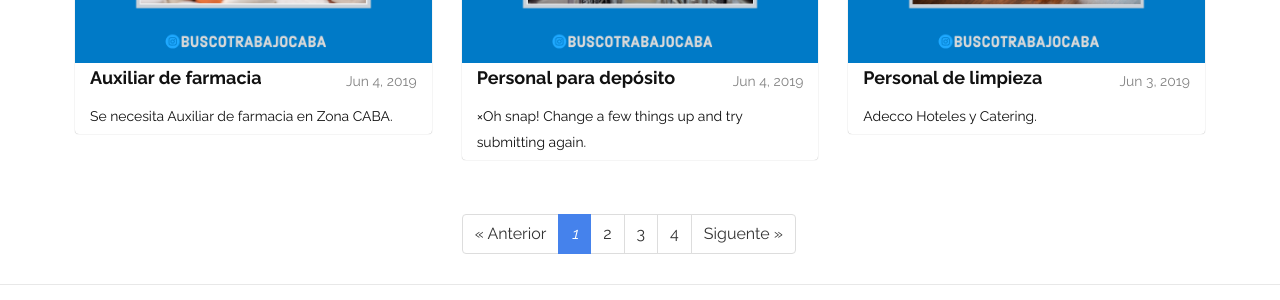
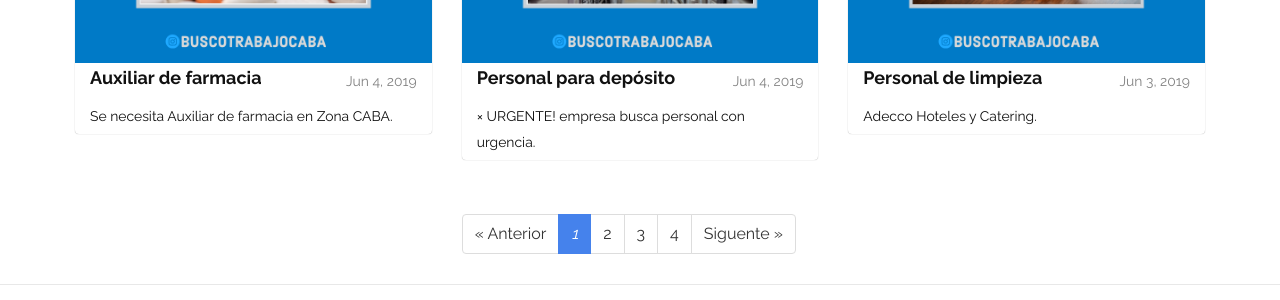
Before and after one commit to Lucas68747/buscotrabajoargentina.github.io, a Jekyll site: the page built from index.html, in a window 1280 px wide. Shown: the part 672-972 px from the top of the page. Built offline with Jekyll 4.4.1, drawn with Linux system fonts in a browser that asks for light colours; the list of posts is cut into pages by our own code.

Commit message:
Update cartelrojo.html

```diff
--- a/_includes/cartelrojo.html
+++ b/_includes/cartelrojo.html
@@ -1,4 +1,4 @@
 <div class="alert alert-dismissible alert-danger">
 <button type="button" class="close" data-dismiss="alert">&times;</button>
-<strong>Oh snap!</strong> <a href="#" class="alert-link">Change a few things up</a> and try submitting again.
+<strong> URGENTE!</strong> <a href="#" class="alert-link"></a> empresa busca personal con urgencia.
 </div>
```
